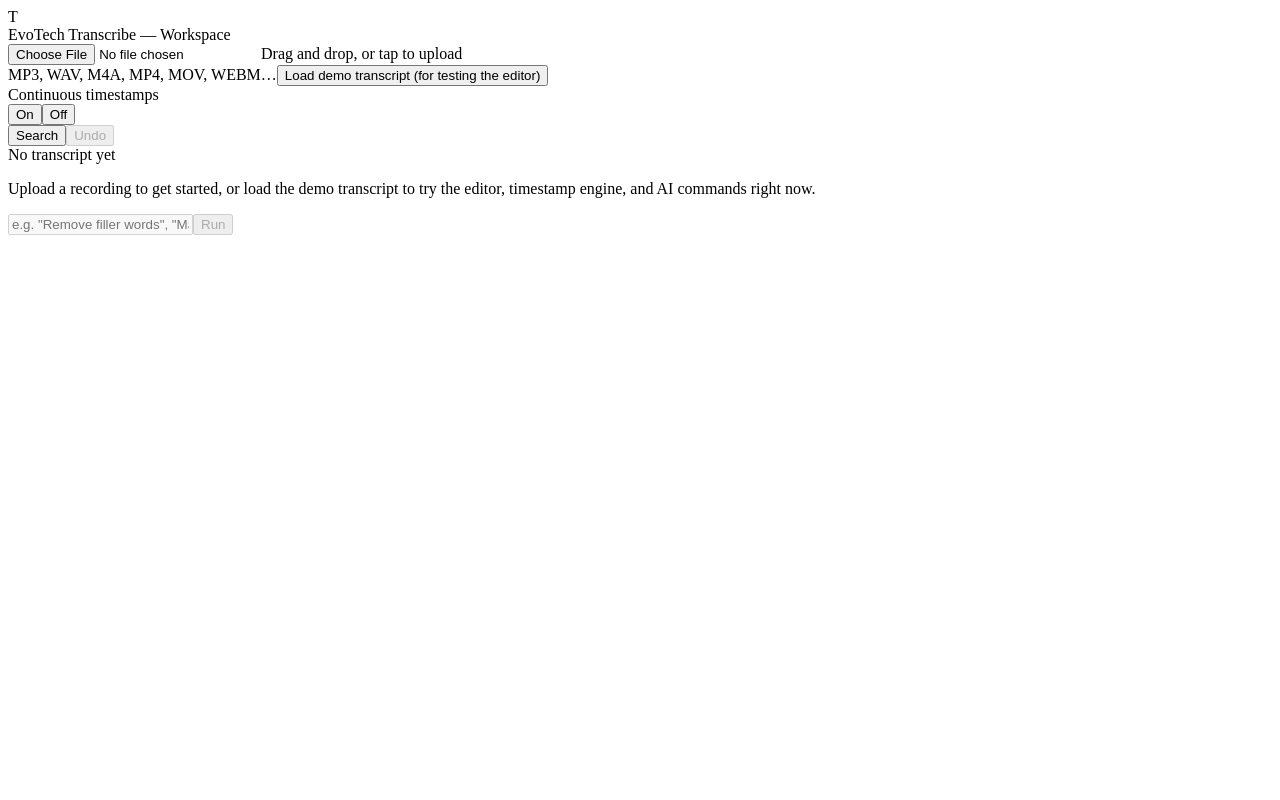
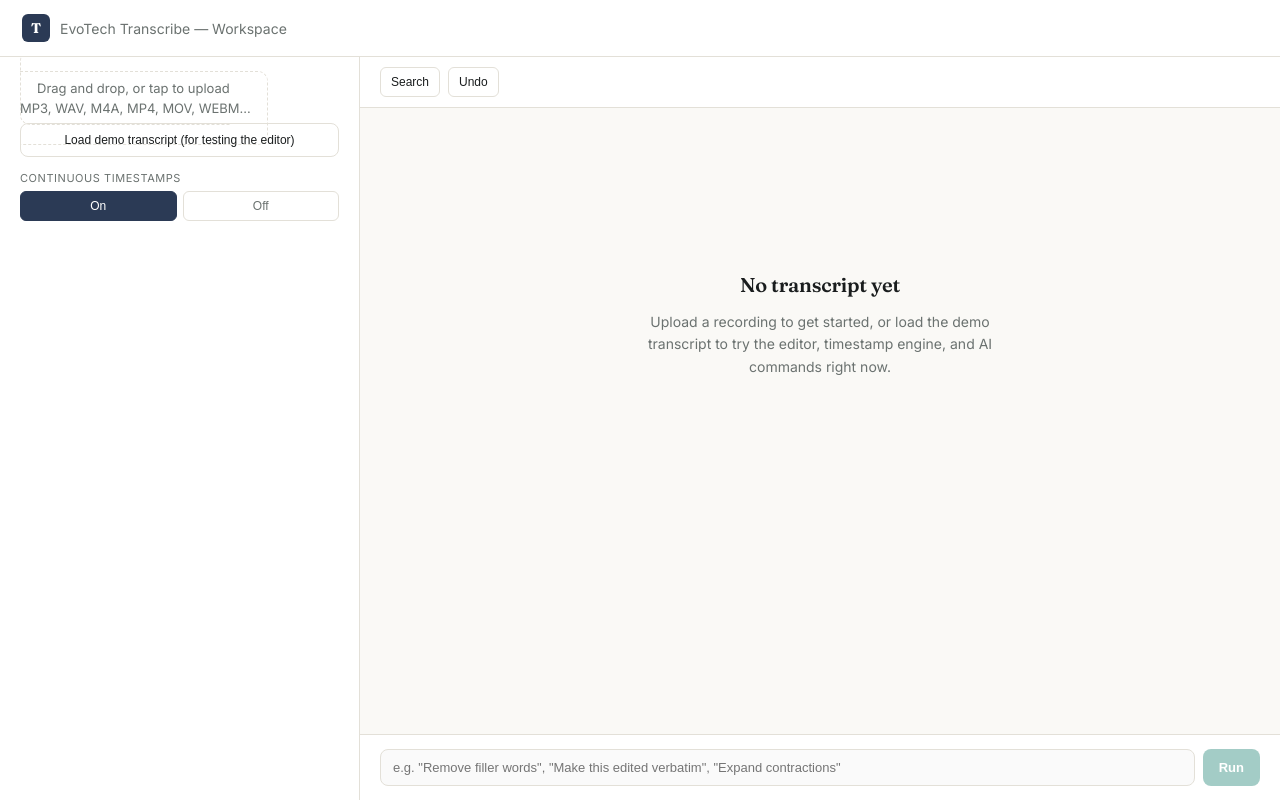
Before and after one commit to daviesyyegon-pixel/Evotech, a Next.js app: page / in a window 1280 px wide. Built offline with nearby package versions, Linux system fonts and the light colour scheme.

Commit message:
Deploy via Zip → GitHub tool

```diff
--- /dev/null
+++ b/app/layout.tsx
@@ -0,0 +1,21 @@
+import "./globals.css";
+
+export const metadata = {
+  title: "EvoTech Transcribe — AI Transcription & Timestamp Editing",
+  description: "Upload, transcribe, edit, and export professional timestamped transcripts.",
+};
+
+export default function RootLayout({ children }: { children: React.ReactNode }) {
+  return (
+    <html lang="en">
+      <head>
+        <link rel="preconnect" href="https://fonts.googleapis.com" />
+        <link
+          href="https://fonts.googleapis.com/css2?family=Fraunces:opsz,wght@9..144,600;9..144,700&family=Inter:wght@400;500;600;700&family=JetBrains+Mono:wght@400;500&display=swap"
+          rel="stylesheet"
+        />
+      </head>
+      <body>{children}</body>
+    </html>
+  );
+}
```
